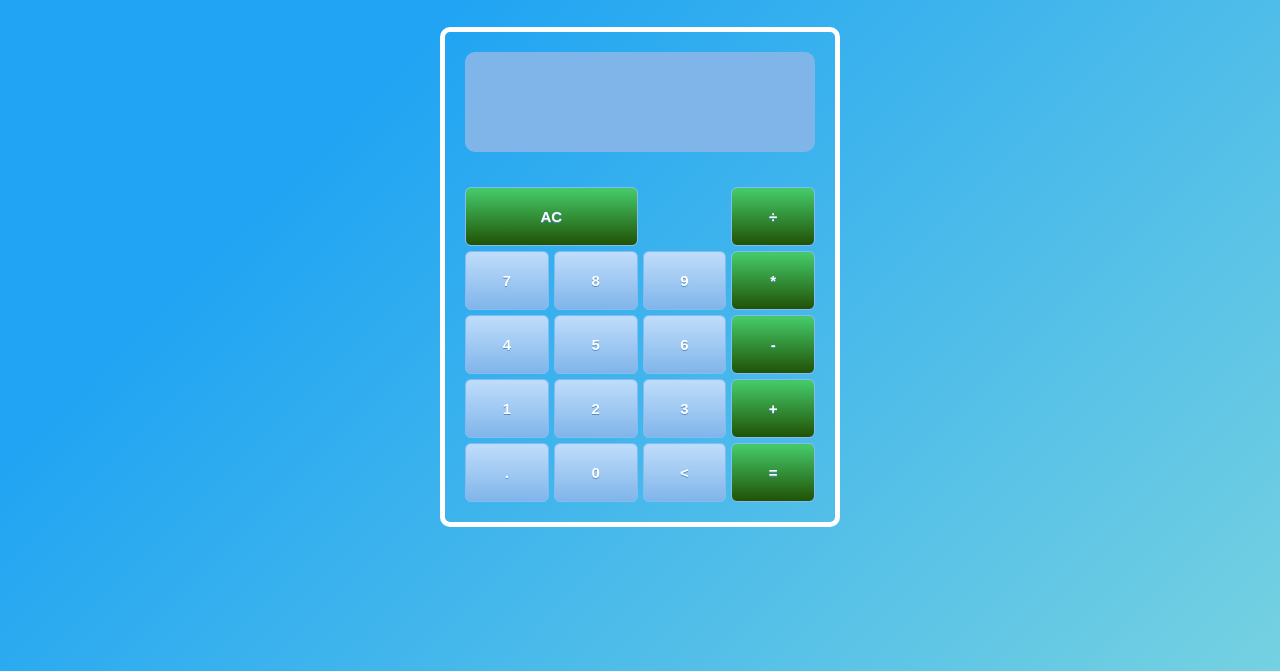
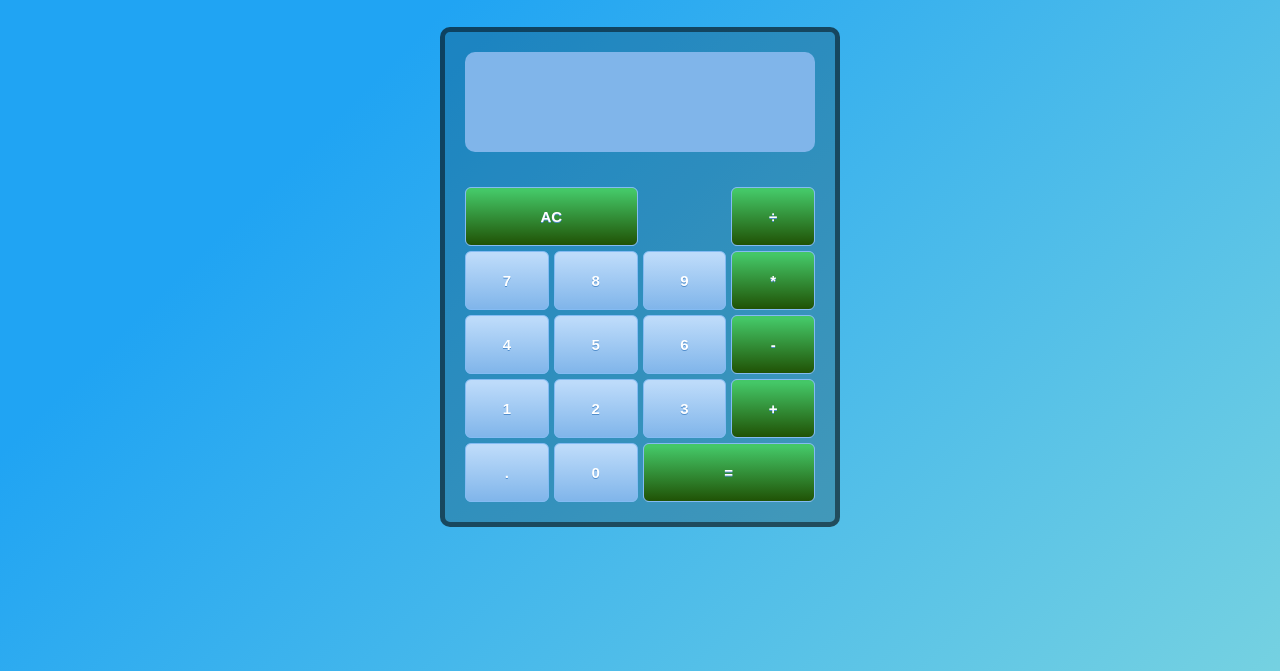
Before and after one commit to hoopercode/calculator, a plain HTML site: page index.html in a window 1280 px wide. Shown: the part 129-800 px from the top of the page. Drawn offline with Linux system fonts and the light colour scheme.

Commit message:
deleted backspace button It wasnt working

```diff
--- a/SCSS/components/calculator.scss
+++ b/SCSS/components/calculator.scss
@@ -25,10 +25,10 @@
     justify-content: space-between;
     height: 500px;
     width: 400px;
-    background-color: transparent;
     box-shadow: black;
-    border: 5px solid white;
+    border: 5px solid rgba(0,0,0,0.5);
     border-radius: 10px;
+    background: rgba(0, 0, 0, 0.2);
   }
 
 
@@ -37,22 +37,30 @@
     align-items: flex-end;
     flex-direction: column;
     height: 100px;
+    width: 350px;
     padding-right: 10px;
     border-radius: 10px;
     background-color:#80b5ea;
+    overflow: hidden;
+    white-space: nowrap;
+    text-overflow: ellipsis;
   }
 
   &__previous {
     font-size: 30px;
+
   }
 
   &__current {
     font-size: 50px;
+    text-overflow: ellipsis;
+
   }
   &__screen p {
     word-break: break-all;
     flex-wrap: wrap;
     color: white;
+
 
   }
 
@@ -105,8 +113,8 @@
 
   #zero { grid-area: 5 / 2 / 6 / 3; }
 
-  #backspace { grid-area: 5 / 3 / 6 / 4; }
 
-  #return{ grid-area: 5 / 4 / 6 / 5; }
+
+  #return{ grid-area: 5 / 3 / 6 / 5; }
 
   }
--- a/index.html
+++ b/index.html
@@ -37,7 +37,7 @@
           <!-- Fourth Row Buttons -->
           <button data-number="."  class="calculator__button" id="decimal">.</button>
           <button data-number="0"  class="calculator__decimal" id="zero">0</button>
-          <button data-backspace class="calculator__backspace" id="backspace"><</button>
+          <!-- <button data-backspace class="calculator__backspace" id="backspace"><</button> -->
           <button data-equals data-operator class="calculator__equals" id="return">=</button>
           <!-- Fift Row Buttons -->
         </div>
--- a/script/main.js
+++ b/script/main.js
@@ -15,6 +15,10 @@
 //Numbers to match with when allocating numbers
 const numbers = [1, 2, 3, 4, 5, 6, 7, 8, 9, 0, '.'];
 
+
+// const operators = ["+","-","*","/"]; -- No Longer Required but will keep because lazy
+
+
 //Start with blank sum - Need
 let sum = [];
 
@@ -28,8 +32,6 @@
       });
   });
 });
-//Trying to get numbers to show in the PREVIOUS DISPLAY -- NOT WORKING
-
 
 // CLEAR DISPLAY FUNCTIOn
 
@@ -74,15 +76,13 @@
 // EQUALS FUNCTION
 
 equalsButton.addEventListener('click', () => {
+  if (calcDisplay.innerHTML == "") {
+    calcDisplay.innerHTML = "";
+    }
+  else {
   sum += `${calcDisplay.innerHTML}`;
   prevDisplay.innerHTML = `${prevDisplay.innerHTML}${calcDisplay.innerHTML}=`;
   const finalSumString= eval(sum) + '';
   calcDisplay.innerHTML = finalSumString;
+  }
 })
-
-// BACKSPACE FUNCTION
-
-deleteButton.addEventListener('click', () => {
-  const newAmount = calcDisplay.slice(0, -1);
-  calcDisplay.innerHTML = newAmount;
-})
```
Also changed, not shown: main.css.
